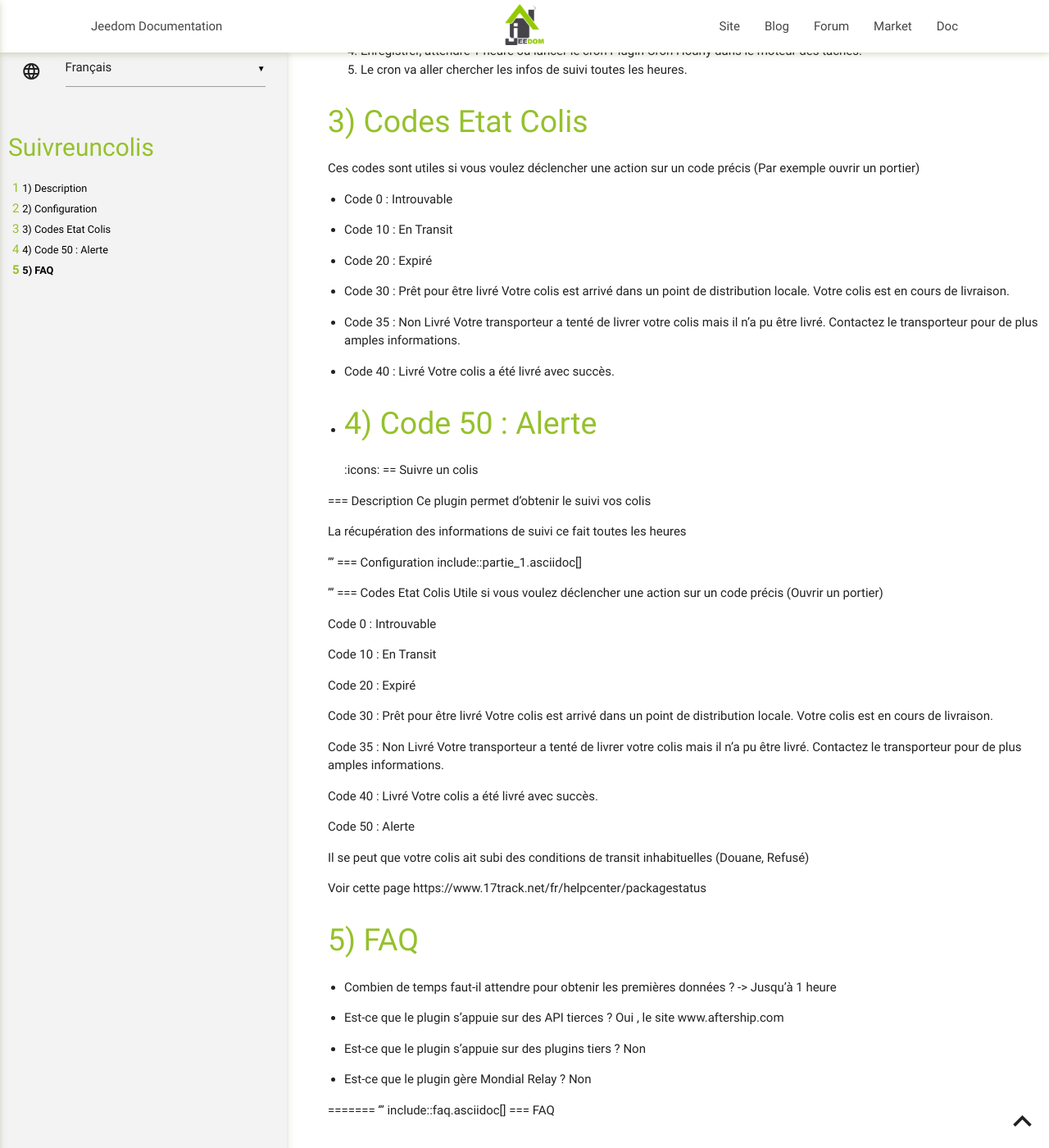
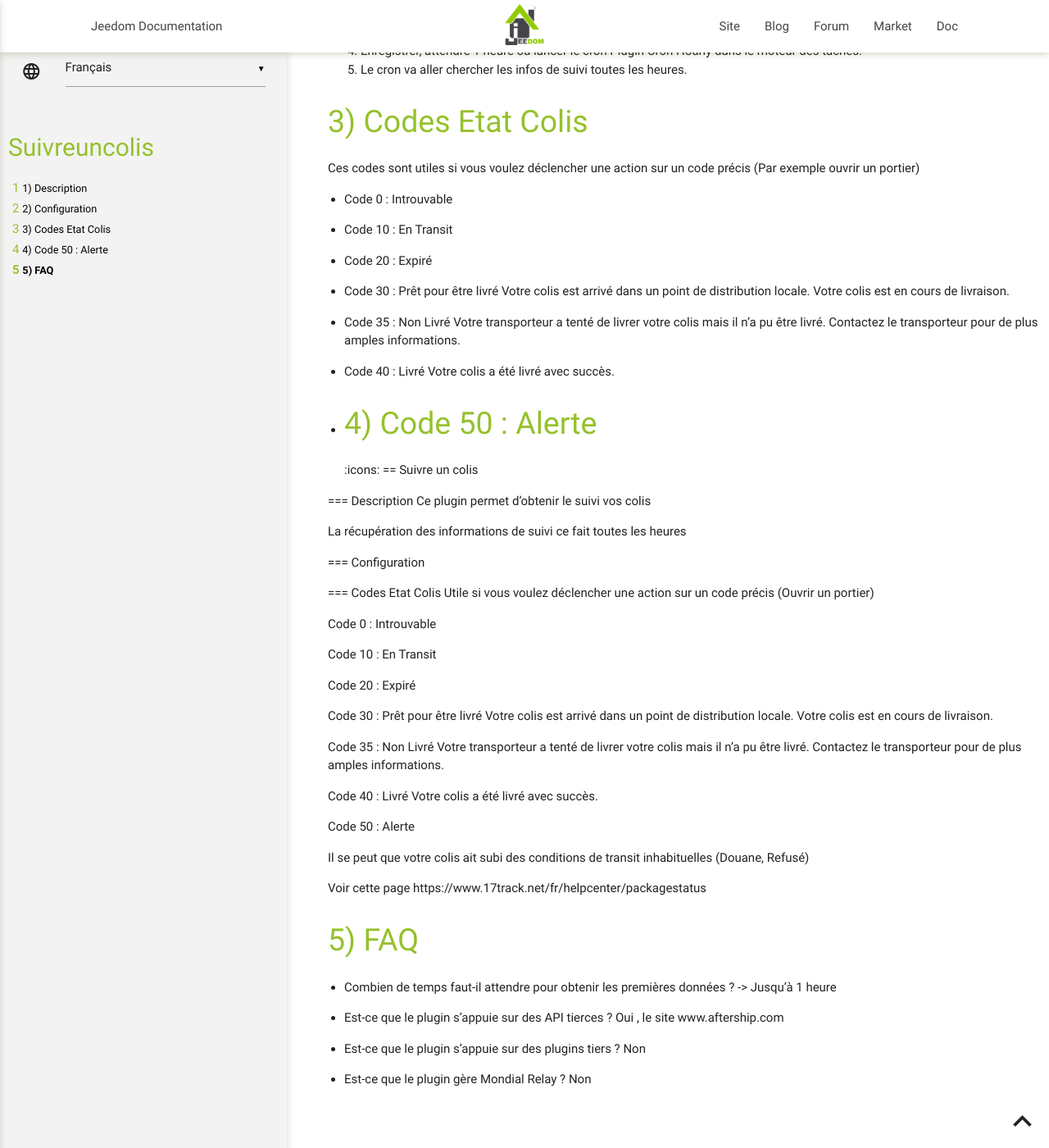
Before and after one commit to floman321/Suivreuncolis, a Jekyll site: the page built from docs/fr_FR/index.md, in a window 1280 px wide and 1400 px high, scrolled down 336 px. Shown: the whole window at 82% size. Built offline with Jekyll 4.4.1, drawn with Linux system fonts in a browser that asks for light colours; our own code applies the rules of GitHub Pages for plain Markdown files.

Commit message:
update doc

```diff
--- a/docs/fr_FR/index.md
+++ b/docs/fr_FR/index.md
@@ -46,13 +46,10 @@ Ce plugin permet d'obtenir le suivi vos colis
 
 La récupération des informations de suivi ce fait toutes les heures
 
-'''
 === Configuration
-include::partie_1.asciidoc[]
 
 
 
-'''
 === Codes Etat Colis
 Utile si vous voulez déclencher une action sur un code précis (Ouvrir un portier)
 
@@ -94,8 +91,3 @@ Non
 
 -   Est-ce que le plugin gère Mondial Relay ?
 Non
-
-=======
-'''
-include::faq.asciidoc[]
-=== FAQ
```
